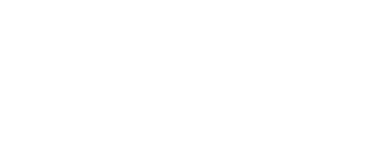
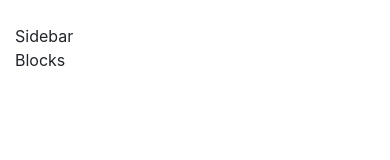
Before and after one commit to SergeySolod/TestBlocks, a React (Create React App) app: page / in a window 390 px wide. Shown: the top 160 px of the page. Built offline with nearby package versions, Linux system fonts and the light colour scheme.

Commit message:
Made a job layout

```diff
--- a/src/App.js
+++ b/src/App.js
@@ -1,11 +1,20 @@
 import React from 'react';
+import Blocks from "./pages/blocks/blocks";
+import Sidebar from "./components/sidebar/sidebar";
 
 function App() {
-  return (
-    <div>
-
-    </div>
-  );
+    return (
+        <div className='container pt-4'>
+            <div className="row no-gutters">
+                <div className="col-md-4">
+                    <Sidebar/>
+                </div>
+                <div className="col-md-8">
+                    <Blocks/>
+                </div>
+            </div>
+        </div>
+    );
 }
 
 export default App;
--- /dev/null
+++ b/src/components/sidebar/sidebar.js
@@ -0,0 +1,12 @@
+import React from 'react'
+import {connect} from 'react-redux'
+
+const Sidebar = (props) => {
+    return (
+        <div>
+            Sidebar
+        </div>
+    )
+}
+
+export default connect()(Sidebar);
--- a/src/index.js
+++ b/src/index.js
@@ -1,9 +1,16 @@
 import React from 'react';
 import ReactDOM from 'react-dom';
-import './index.css';
+import './index.scss';
 import App from './App';
+import store from "./redux/redux-store";
 import * as serviceWorker from './serviceWorker';
+import {BrowserRouter} from "react-router-dom";
+import {Provider} from "react-redux";
 
-ReactDOM.render(<App />, document.getElementById('root'));
-
+ReactDOM.render(
+    <BrowserRouter>
+        <Provider store={store}>
+            <App/>
+        </Provider>
+    </BrowserRouter>, document.getElementById('root'));
 serviceWorker.unregister();
--- a/src/index.css
+++ b/src/index.scss
@@ -1,3 +1,5 @@
+@import "~bootstrap/scss/bootstrap";
+
 body {
   margin: 0;
   font-family: -apple-system, BlinkMacSystemFont, 'Segoe UI', 'Roboto', 'Oxygen',
--- /dev/null
+++ b/src/pages/blocks/blocks.js
@@ -0,0 +1,12 @@
+import React, {useEffect} from 'react'
+import {connect} from 'react-redux'
+
+const Blocks = (props) => {
+      return (
+        <div>
+            Blocks
+        </div>
+    )
+}
+
+export default connect()(Blocks);
--- /dev/null
+++ b/src/redux/reducers/blocks-reducer.js
@@ -0,0 +1,18 @@
+const ADD_BLOCK = 'TestBlocks/blocks-reducer/ADD_BLOCK';
+
+let initialState = {
+    blocks: []
+}
+
+const blocksReducer = (state = initialState, action) => {
+    switch (action.type) {
+        case ADD_BLOCK:
+            return {...state, blocks: [ ...state.blocks, ...action.block ]}
+        default:
+            return state;
+    }
+}
+
+export const setBlock = (block) => ({type: ADD_BLOCK, block});
+
+export default blocksReducer
--- /dev/null
+++ b/src/redux/redux-store.js
@@ -0,0 +1,12 @@
+import {applyMiddleware, combineReducers, compose, createStore} from 'redux'
+import thunkMiddleware from 'redux-thunk'
+import blocksReducer from "./reducers/blocks-reducer";
+
+let reducers = combineReducers({
+    blocks: blocksReducer,
+})
+
+const composeEnhancers = window.__REDUX_DEVTOOLS_EXTENSION_COMPOSE__ || compose;
+const store = createStore(reducers, composeEnhancers(applyMiddleware(thunkMiddleware)));
+
+export default store;
```
Also changed, not shown: package.json (+7 -1 lines), 1 other file (tests, documents, lock files or other folders).
